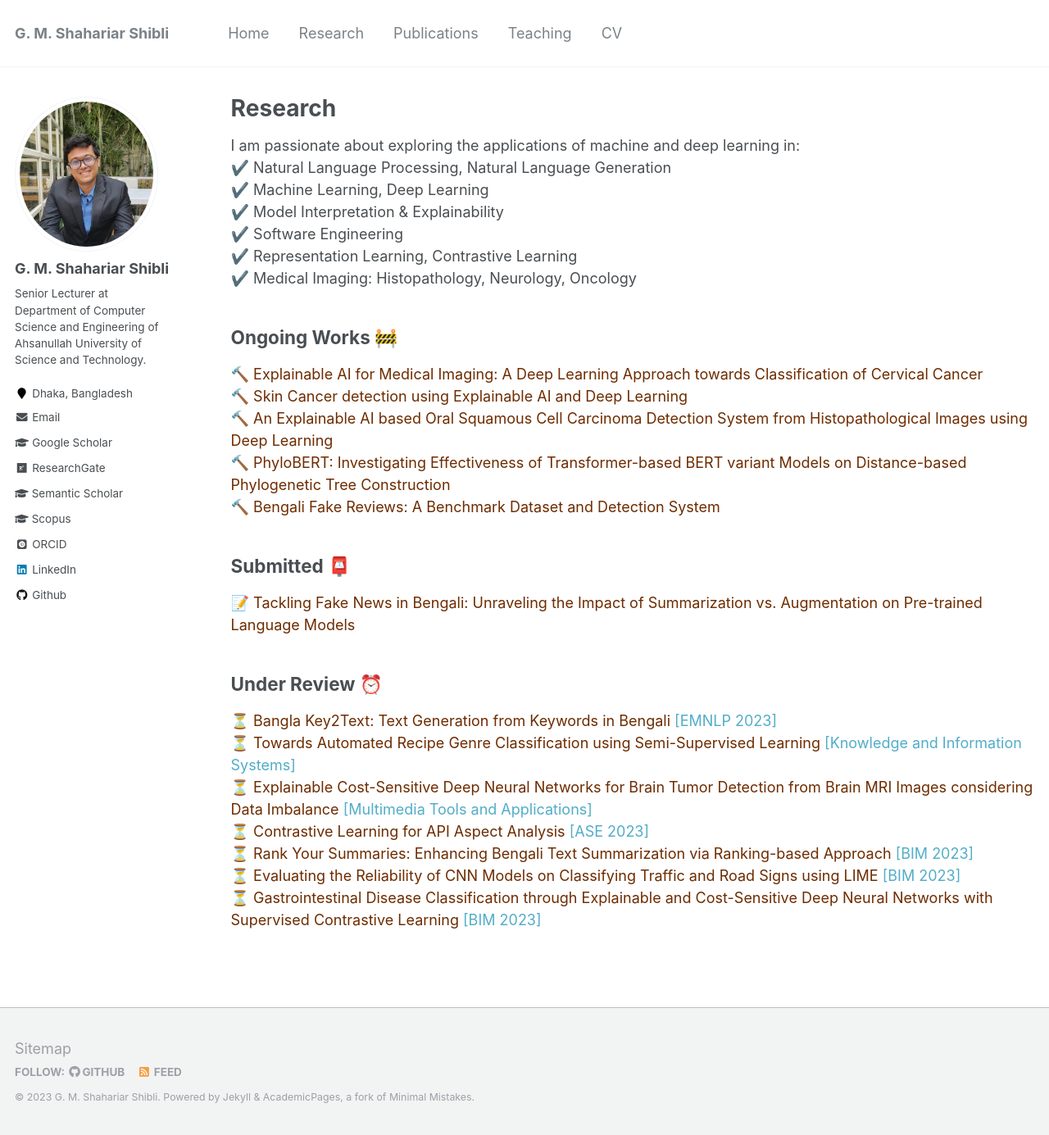
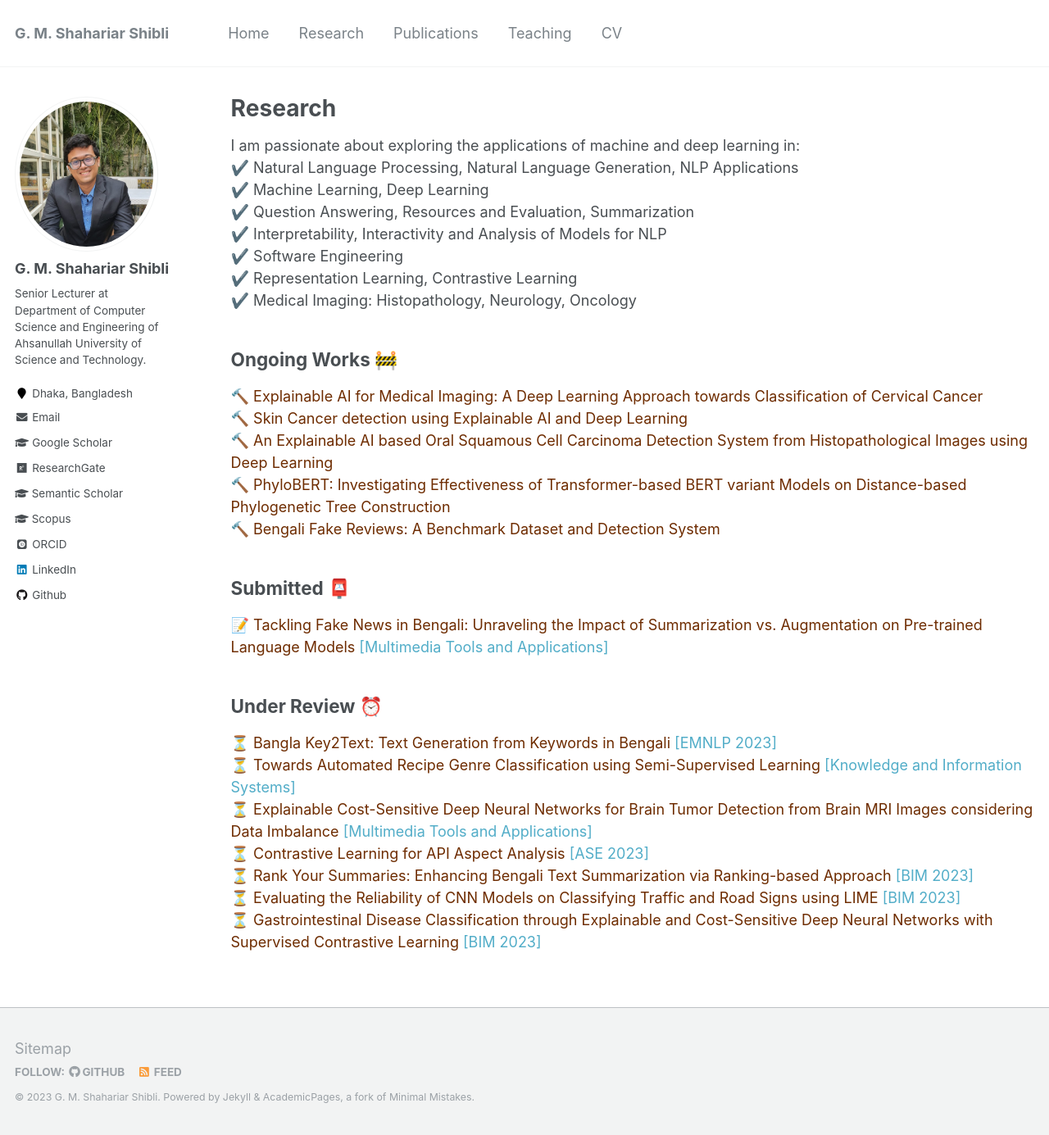
Before and after one commit to shahariar-shibli/shahariar-shibli.github.io, a Jekyll site: the page built from _pages/research.md, in a window 1280 px wide and 1385 px high. Shown: the whole window at 82% size. Built offline with Jekyll 4.4.1, drawn with Linux system fonts in a browser that asks for light colours; some web fonts are replaced.

Commit message:
Update research.md

```diff
--- a/_pages/research.md
+++ b/_pages/research.md
@@ -6,9 +6,10 @@ author_profile: true
 ---
 
 I am passionate about exploring the applications of machine and deep learning in:<br>
-✔️ Natural Language Processing, Natural Language Generation <br>
+✔️ Natural Language Processing, Natural Language Generation, NLP Applications <br>
 ✔️ Machine Learning, Deep Learning <br>
-✔️ Model Interpretation & Explainability <br>
+✔️ Question Answering, Resources and Evaluation, Summarization<br>
+✔️ Interpretability, Interactivity and Analysis of Models for NLP <br>
 ✔️ Software Engineering <br>
 ✔️ Representation Learning, Contrastive Learning <br>
 ✔️ Medical Imaging: Histopathology, Neurology, Oncology <br>
@@ -22,7 +23,7 @@ I am passionate about exploring the applications of machine and deep learning in
 🔨 <span style="color:#6E2C00">Bengali Fake Reviews: A Benchmark Dataset and Detection System</span><br>
 
 ## Submitted 📮
-📝 <span style="color:#6E2C00">Tackling Fake News in Bengali: Unraveling the Impact of Summarization vs. Augmentation on Pre-trained Language Models</span><br>
+📝 <span style="color:#6E2C00">Tackling Fake News in Bengali: Unraveling the Impact of Summarization vs. Augmentation on Pre-trained Language Models</span> [[Multimedia Tools and Applications]](https://www.springer.com/journal/11042)<br>
 
 ## Under Review ⏰
 ⏳ <span style="color:#6E2C00">Bangla Key2Text: Text Generation from Keywords in Bengali</span> [[EMNLP 2023]](https://2023.emnlp.org/)<br>
```
